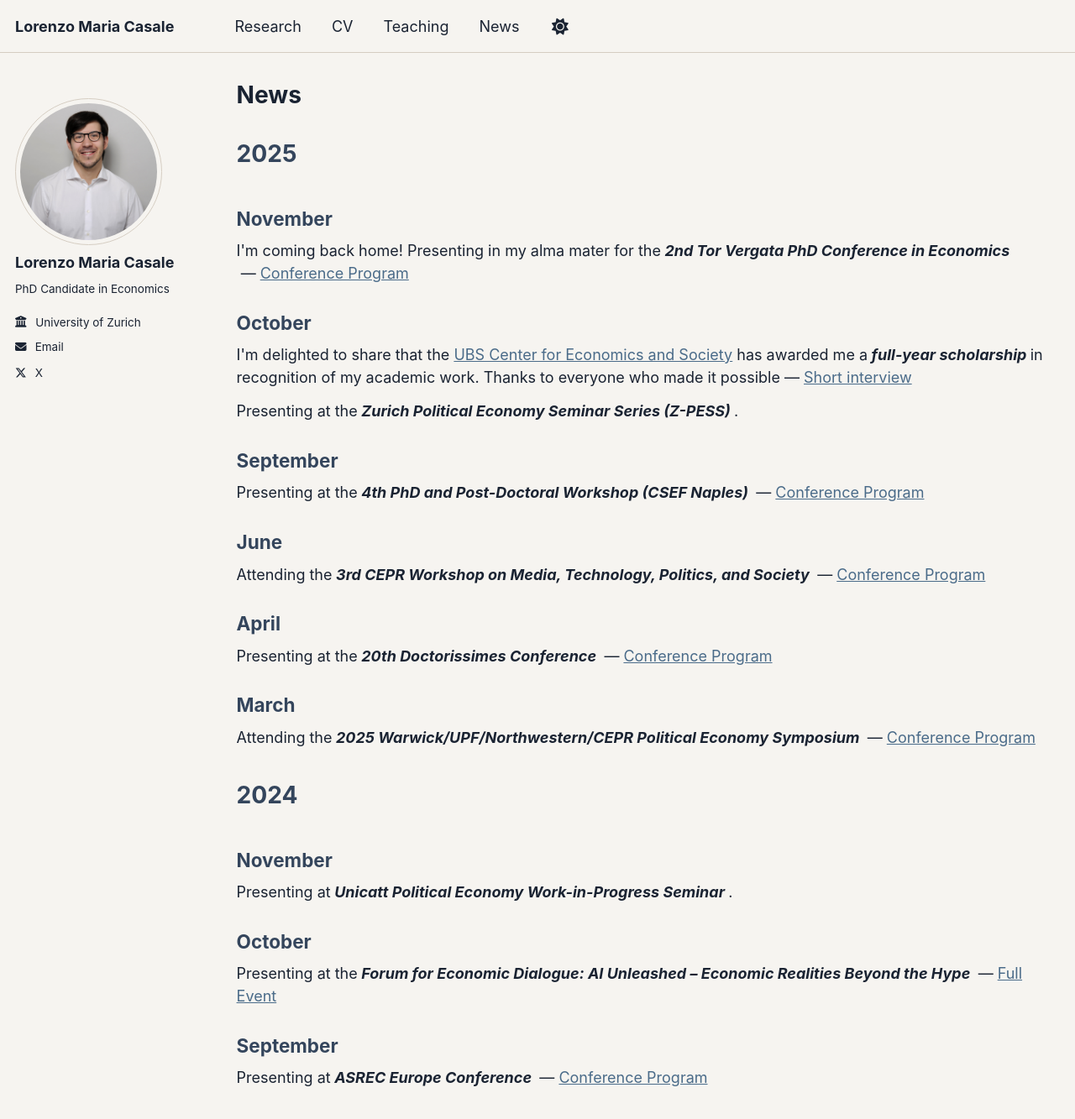
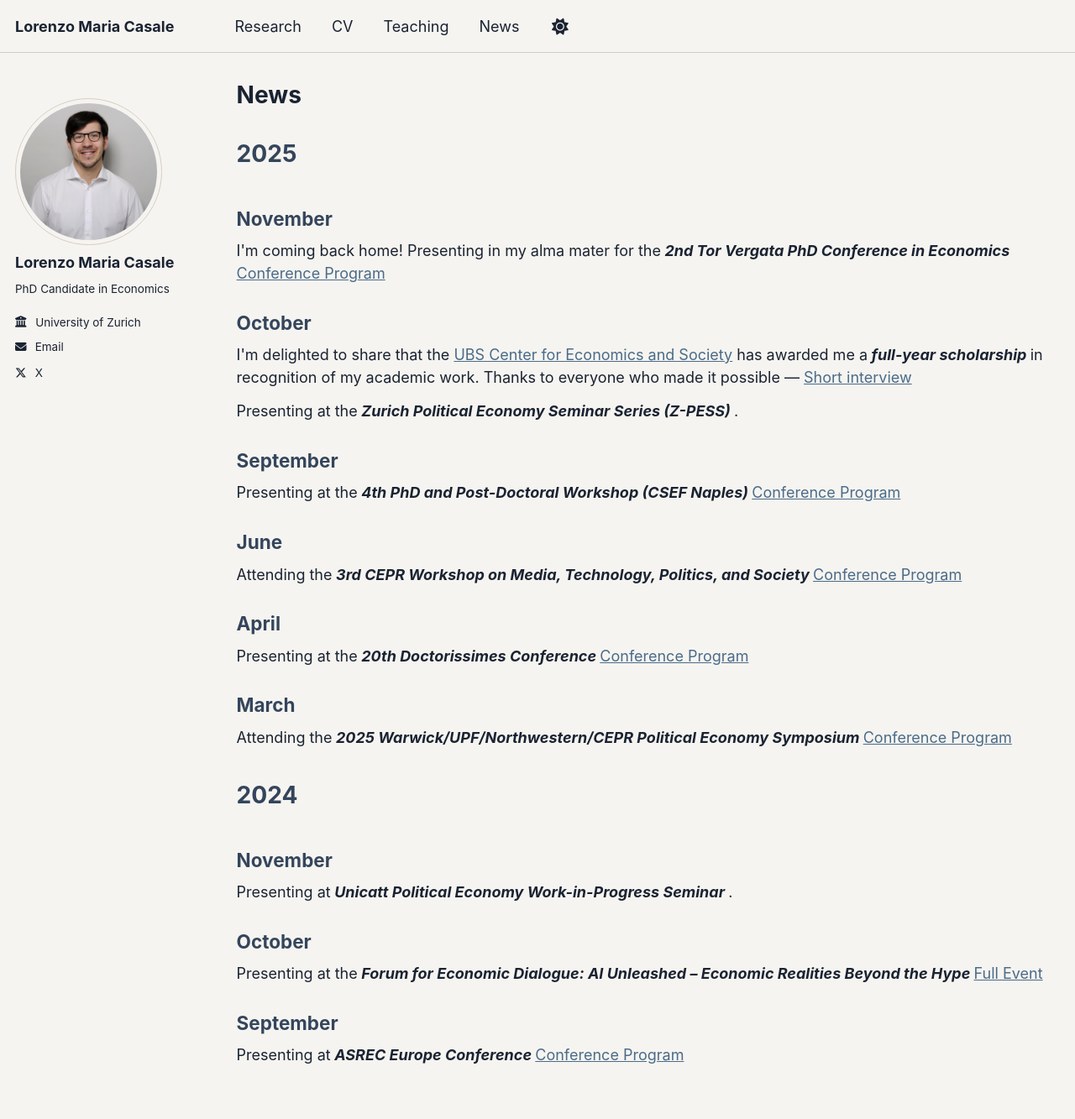
Before and after one commit to lorenzomariacasale/lorenzomariacasale.github.io, a Jekyll site: the page built from _pages/news.html, in a window 1280 px wide and 1400 px high. Shown: the top 1333 px of the window at 84% size. Built offline with Jekyll 4.4.1, drawn with Linux system fonts in a browser that asks for light colours.

Commit message:
40th Trial December

```diff
--- a/_includes/archive-single.html
+++ b/_includes/archive-single.html
@@ -30,7 +30,7 @@
       {% assign pre_clean = post.pre | to_s | strip %}
       {% assign post_clean = post.post | to_s | strip %}
       {% assign excerpt_clean = post.excerpt | to_s | strip %}
-                  {%- capture news_line -%}
+                        {%- capture news_line -%}
         {%- if pre_clean != '' -%}<span class="archive__item-pre">{{ pre_clean }}</span> {%- endif -%}
         <span class="archive__item-title-inline">
           {%- if post.norender -%}
@@ -47,8 +47,12 @@
         {%- if post_clean != '' -%}
           <span class="archive__item-post">{%- if post_clean == '.' -%}{{ post_clean }}{%- else -%} {{ post.post | markdownify | replace: '<p>', '' | replace: '</p>', '' | strip_newlines }}{%- endif -%}</span>
         {%- endif -%}
-        {%- if excerpt_clean != '' and post_clean != '.' -%}
-          &nbsp;&mdash;&nbsp;<span class="archive__item-inline-excerpt">{{ post.excerpt | markdownify | replace: '<p>', '' | replace: '</p>', '' | strip_newlines }}</span>
+        {%- if excerpt_clean != '' -%}
+          {%- if post_clean == '' -%}
+            <span class="archive__item-inline-excerpt">{{ post.excerpt | markdownify | replace: '<p>', '' | replace: '</p>', '' | strip_newlines }}</span>
+          {%- elsif post_clean != '.' -%}
+            &nbsp;&mdash;&nbsp;<span class="archive__item-inline-excerpt">{{ post.excerpt | markdownify | replace: '<p>', '' | replace: '</p>', '' | strip_newlines }}</span>
+          {%- endif -%}
         {%- endif -%}
       {%- endcapture -%}
       <p class="archive__news-inline" itemprop="headline">{{ news_line | strip }}</p>
```
